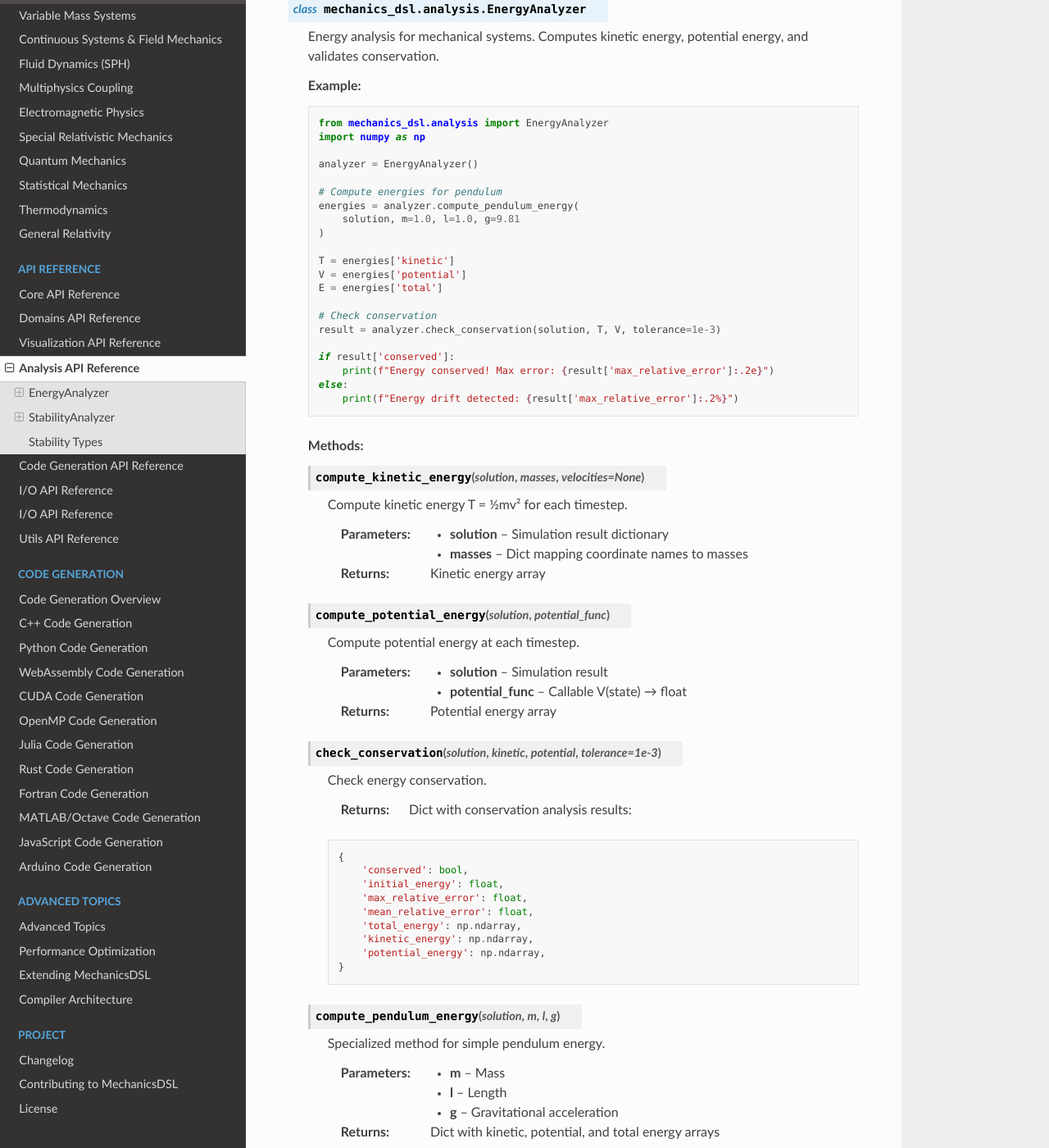
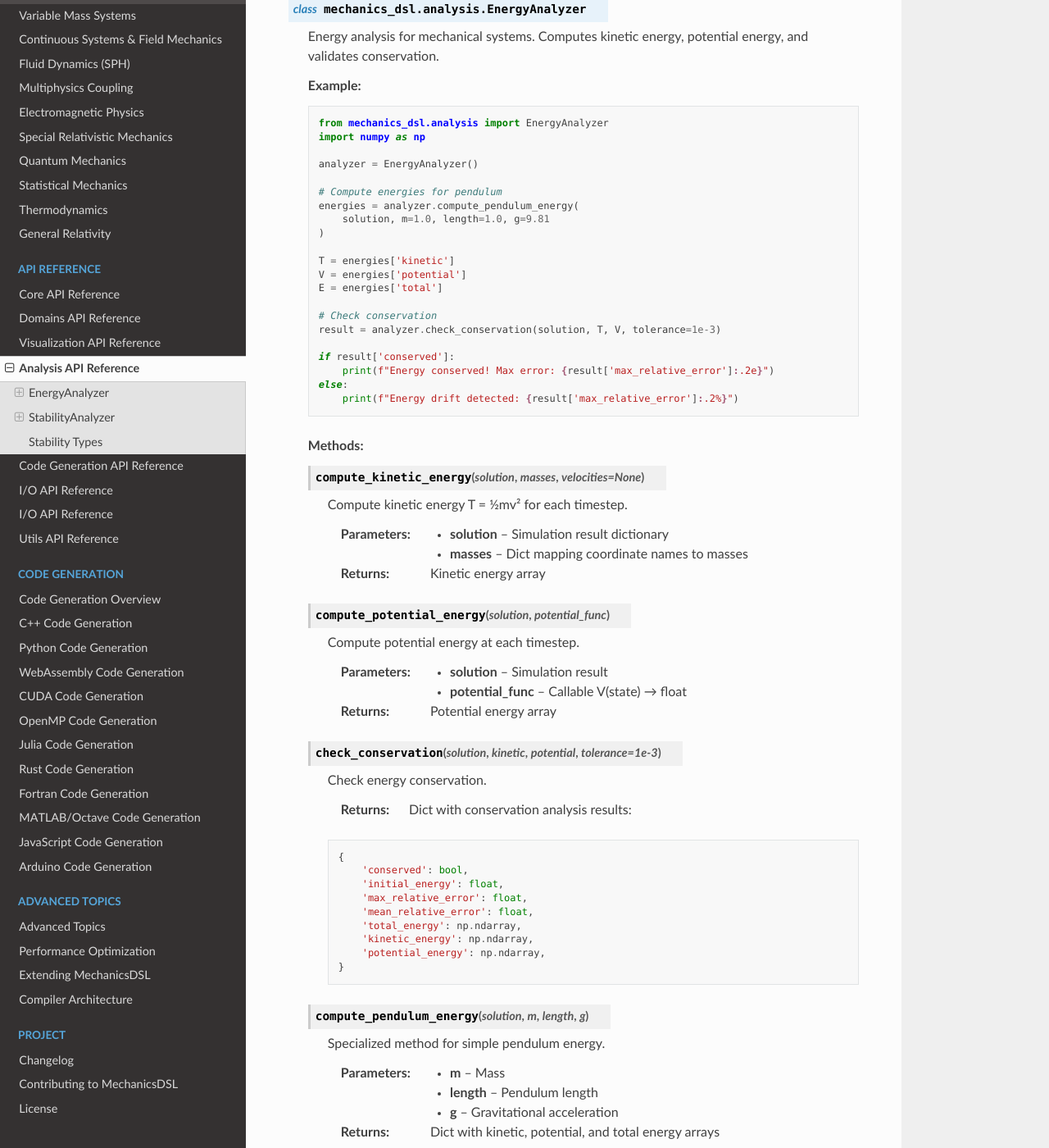
Before and after one commit to MechanicsDSL/mechanicsdsl, a Sphinx documentation site: the page built from docs/api/analysis.rst, in a window 1280 px wide and 1400 px high, scrolled down 427 px. Shown: the whole window at 82% size. Built offline with Sphinx 7.4.7 and the Read the Docs theme 3.1.0, drawn with Linux system fonts in a browser that asks for light colours.

Commit message:
fix: rename ambiguous variable l to length (flake8 E741)

```diff
--- a/docs/api/analysis.rst
+++ b/docs/api/analysis.rst
@@ -27,7 +27,7 @@ EnergyAnalyzer
 
       # Compute energies for pendulum
       energies = analyzer.compute_pendulum_energy(
-          solution, m=1.0, l=1.0, g=9.81
+          solution, m=1.0, length=1.0, g=9.81
       )
 
       T = energies['kinetic']
@@ -78,12 +78,12 @@ EnergyAnalyzer
              'potential_energy': np.ndarray,
          }
 
-   .. py:method:: compute_pendulum_energy(solution, m, l, g)
+   .. py:method:: compute_pendulum_energy(solution, m, length, g)
 
       Specialized method for simple pendulum energy.
 
       :param m: Mass
-      :param l: Length
+      :param length: Pendulum length
       :param g: Gravitational acceleration
       :returns: Dict with kinetic, potential, and total energy arrays
 
```
Also changed, not shown: 2 other files.
